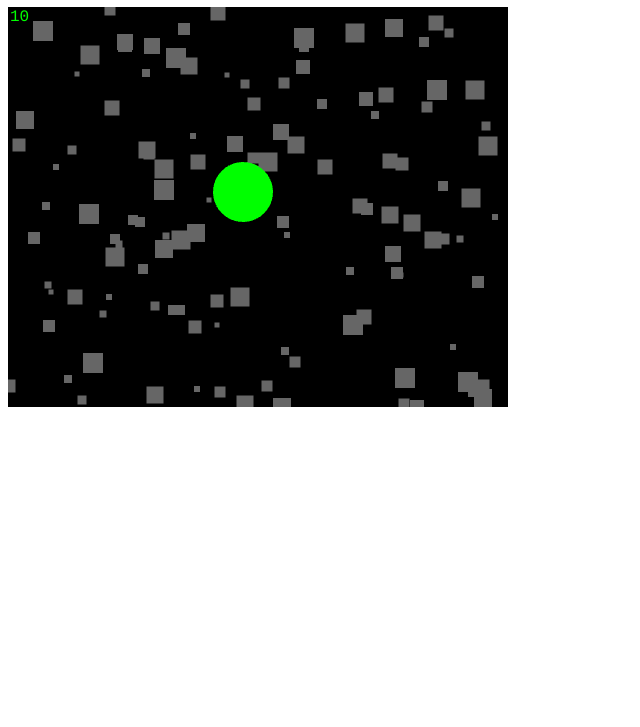
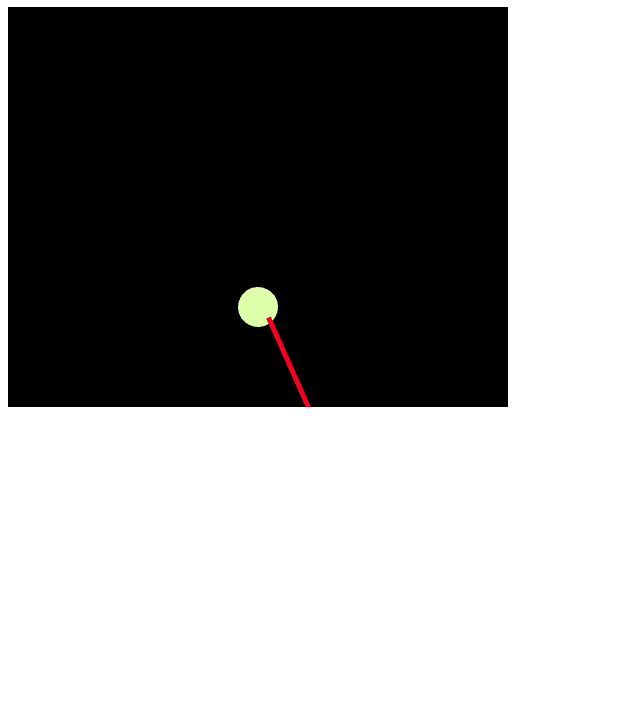
Before and after one commit to ReneCode/phaser-apps, a plain HTML site: page simple/index.html in a window 1280 px wide. Shown: the part 73-800 px from the top of the page, without its empty margins (0-640 px from the left). Drawn offline with Linux system fonts and the light colour scheme; animation ran at ten frames a second.

Commit message:
begin my own code

```diff
--- a/simple/index.html
+++ b/simple/index.html
@@ -3,7 +3,7 @@
 
 <head>
   <meta charset="utf-8" />
-  <title>My first game</title>
+  <title>simple</title>
 
 
   <script type="text/javascript" src="../javascript/phaser.min.js"></script>
@@ -11,7 +11,7 @@
 </head>
 
 <body>
-  <h1>This is my first game</h1>
+  <h1>simple</h1>
   <div id="phaser-game" />
 </body>
 
--- a/simple/main.js
+++ b/simple/main.js
@@ -27,109 +27,58 @@ function create() {
 }
 */
 
-// ----------------------
-
-// Phaser 2.0.4 camera zoom test (with camera bounds checking)
-// Use cursors to move the camera, Q to zoom in, A to zoom out
+var myGame = {};
 
 var preload = function(game) {
     game.time.advancedTiming = true;
+    myGame.xyDelta = 2;
+    myGame.worldWidth = 2000;
+    myGame.worldHeight = 2000;
 }
 
-var worldScale = 1;
-var player;
-var bgGroup;
-var viewRect;
-var boundsPoint;
-
 var create = function(game) {
-    // create a reusable point for bounds checking later
-    boundsPoint = new Phaser.Point(0, 0);
-    // create our reusable view rectangle
-    viewRect = new Phaser.Rectangle(0, 0, game.width, game.height);
-
-    // create a group for the clippable world objects
-    bgGroup = game.add.group();
-
-    // create a crapload of squares in the world to show movement/zooming
-    var sqr, size;
-    for (var i = 0; i < 2500; i++) {
-        size = game.rnd.integerInRange(5, 20);
-        sqr = game.add.graphics(game.rnd.integerInRange(-1000, 1000), game.rnd.integerInRange(-1000, 1000), bgGroup);
-        sqr.beginFill(0x666666);
-        sqr.drawRect(size * -0.5, size * -0.5, size, size); // center the square on its position
-        sqr.endFill();
-    }
-
     // add a player sprite to give context to the movement
-    player = game.add.graphics(-15, -15);
-    player.beginFill(0x00ff00);
-    player.drawCircle(0, 0, 30);
-    player.endFill();
+    myGame.player = game.add.graphics(0,100);
+    myGame.player.beginFill(0xddffaa);
+    myGame.player.drawCircle(0, 0, 20);
+    myGame.player.endFill();
+    myGame.player.lineStyle(5, 0xf40022);
+    myGame.player.moveTo(10,10);
+    myGame.player.lineTo(50,100);
 
     // set our world size to be bigger than the window so we can move the camera
-    game.world.setBounds(-1000, -1000, 2000, 2000);
+    game.world.setBounds(-myGame.worldWidth/2,
+                         -myGame.worldHeight/2,
+                         myGame.worldWidth,
+                         myGame.worldHeight);
 
+ console.log(game.width + " - " + game.height);
     // move our camera half the size of the viewport back so the pivot point is in the center of our view
-    game.camera.x = (game.width * -0.5);
+    game.camera.x = (game.width * -0.5);  // top left
     game.camera.y = (game.height * -0.5);
+
+    game.camera.width = 200;
+//    myGame.player.x = 0;
 }
 
 var update = function(game) {
     // movement
     if (game.input.keyboard.isDown(Phaser.Keyboard.UP)) {
-      game.world.pivot.y -= 5;
-      player.y -= 5;
+      myGame.player.y -= myGame.xyDelta;
     }
     else if (game.input.keyboard.isDown(Phaser.Keyboard.DOWN)) {
-      game.world.pivot.y += 5;
-      player.y += 5;
+      myGame.player.y += myGame.xyDelta;
     }
     if (game.input.keyboard.isDown(Phaser.Keyboard.LEFT)) {
-      game.world.pivot.x -= 5;
-      player.x -= 5;
+      myGame.player.x -= myGame.xyDelta;
     }
     else if (game.input.keyboard.isDown(Phaser.Keyboard.RIGHT)) {
-      game.world.pivot.x += 5;
-      player.x += 5;
+      myGame.player.x += myGame.xyDelta;
     }
 
-    // zoom
-    if (game.input.keyboard.isDown(Phaser.Keyboard.Q)) {
-        worldScale += 0.05;
-    }
-    else if (game.input.keyboard.isDown(Phaser.Keyboard.A)) {
-        worldScale -= 0.05;
-    }
 
-    // set a minimum and maximum scale value
-    worldScale = Phaser.Math.clamp(worldScale, 0.25, 2);
-
-    // set our world scale as needed
-    game.world.scale.set(worldScale);
-
-    // do some rudimentary bounds checking and clipping on each object
-    // TODO: improve with a quadtree or similar batched approach?
-    bgGroup.forEachExists(function(circ) {
-        // our simplistic bounds checking; just see if the object's screen position is inside the view rectangle
-        // NOTE: this does not use getBounds() as this does not work when setting visible to false
-        boundsPoint.setTo(
-            ((circ.x - game.world.pivot.x) * game.world.scale.x) + (game.width * 0.5),
-            ((circ.y - game.world.pivot.y) * game.world.scale.y) + (game.height * 0.5)
-        );
-        if (Phaser.Rectangle.containsPoint(viewRect, boundsPoint)) {
-            //we can see this object, so show it
-            circ.visible = true;
-        }
-        else {
-            // we can't see this object, so hide it
-            circ.visible = false;
-        }
-    });
 }
 
-var render = function(game) {
-  game.debug.text(game.time.fps || '--', 2, 14, "#00ff00");
-}
 
-var game = new Phaser.Game(500, 400, Phaser.AUTO, 'phaser-example', { preload: preload, create: create, update: update, render: render });
+var game = new Phaser.Game(500, 400, Phaser.AUTO, 'phaser-example',
+    { preload: preload, create: create, update: update});
```
Also changed, not shown: 1 other file.
